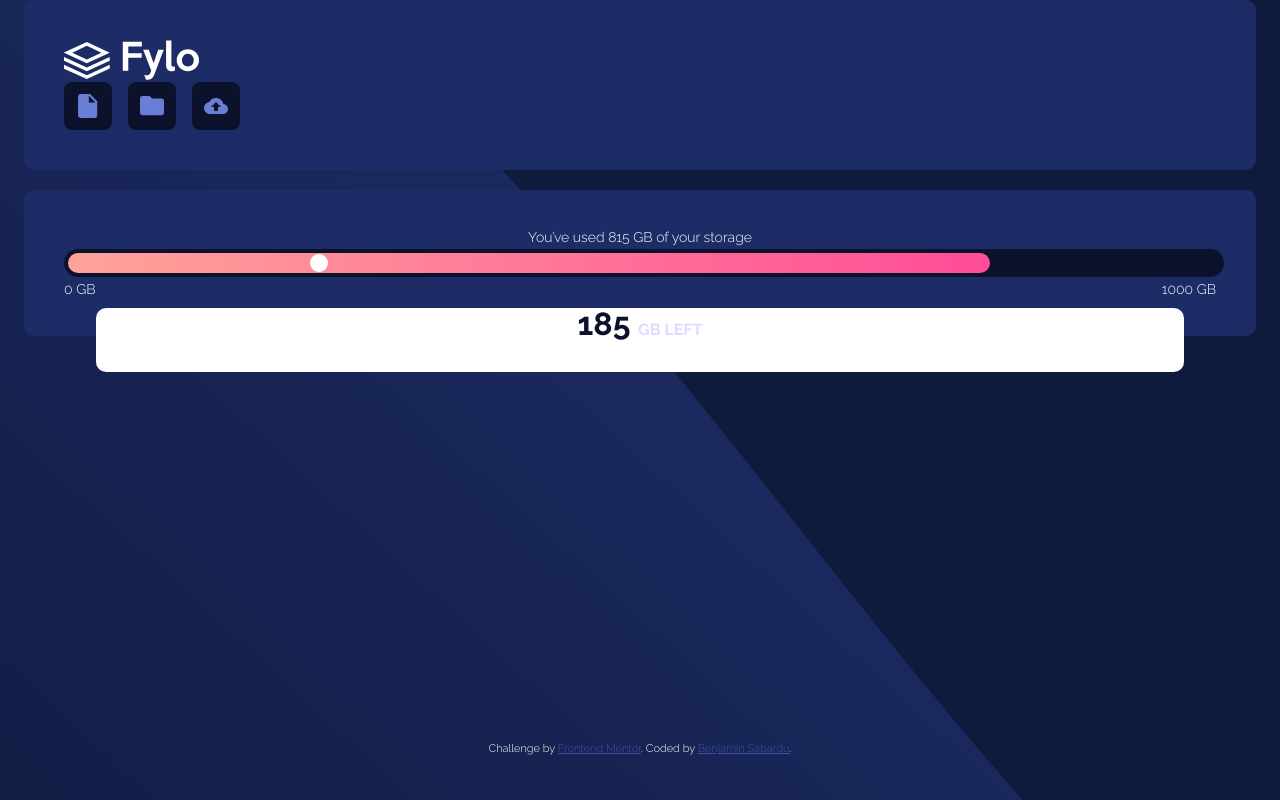
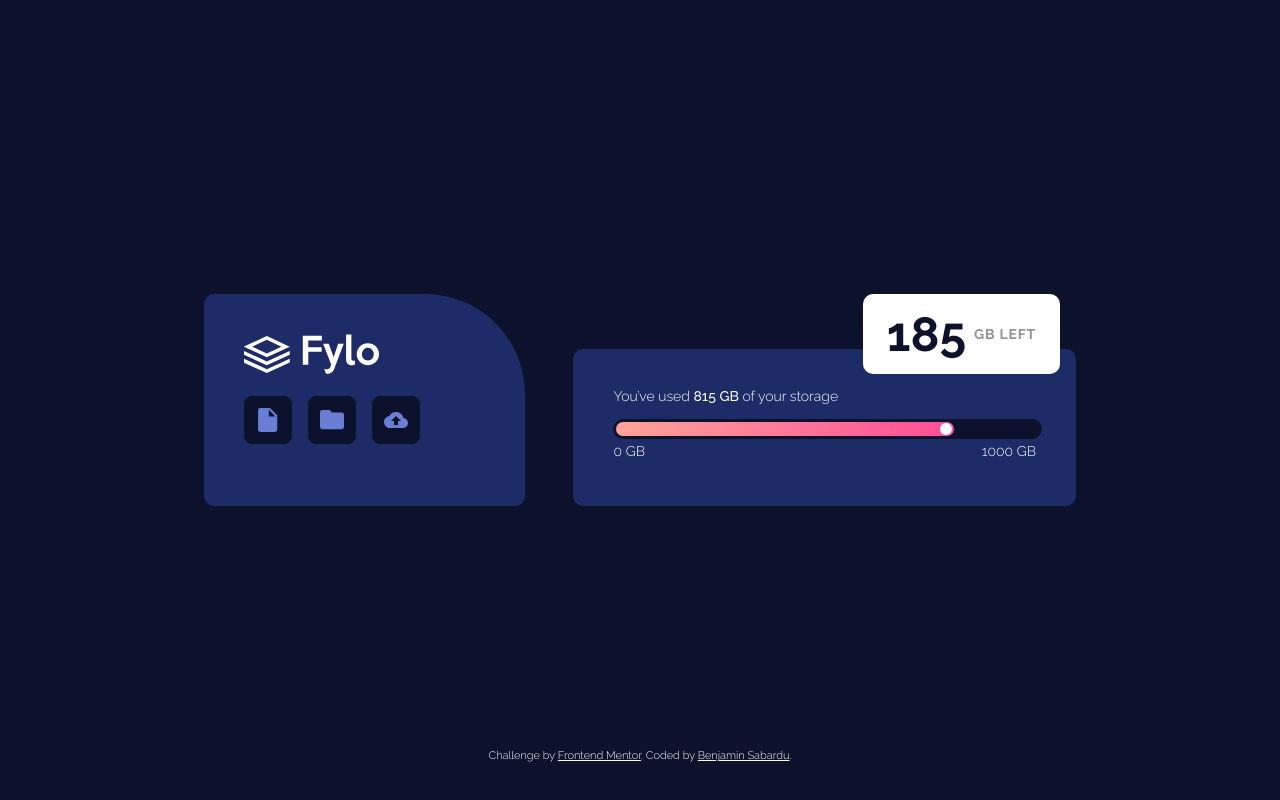
Before and after one commit to bsabardu/FM---Fylo-Data-Storage, a plain HTML site: page index.html in a window 1280 px wide. Drawn offline with Linux system fonts and the light colour scheme.

Commit message:
train updates

```diff
--- a/index.html
+++ b/index.html
@@ -9,7 +9,7 @@
     <link rel="icon" type="image/png" sizes="32x32" href="./images/favicon-32x32.png">
     <link rel="stylesheet" href="reset.css">
     <link rel="stylesheet" href="main.css">
-    <link href="https://fonts.googleapis.com/css2?family=Raleway:wght@300;700;800&display=swap" rel="stylesheet">
+    <link href="https://fonts.googleapis.com/css2?family=Raleway:wght@100;300;500;700;800&display=swap" rel="stylesheet">
 
     <title>Frontend Mentor | Fylo data storage component</title>
 
@@ -18,7 +18,7 @@
 <body>
     <div class="main">
         <div class="content-block menu-content">
-            <img src="/images/logo.svg" alt="logo" srcset="">
+            <img src="/images/logo.svg" alt="logo" class="logo">
             <section class="icons">
                 <ul class="icons-set">
                     <li class="iconli"><i class="i-document"></i></li>
@@ -28,7 +28,8 @@
             </section>
         </div>
 
-        <div class="content-block">
+        <div class="wrapper">
+        <div class="content-block gauge-block">
             <div class="gauge-container">
                 <p>You’ve used <strong>815 GB</strong> of your storage</p>
                 <div class="gauge">
@@ -40,12 +41,15 @@
                 <div class="scale-item">1000 GB</div>
             </div>
         </div>
-        <div class="content-block left"><div class="inner">185 <span>GB LEFT</div></span></div>
+        <div class="content-block left">
+            <div class="item-1">185 </div><div class="item-2">GB LEFT</div>
+        </div>
+    </div>
 
+    </div>
 
-
-        <footer class="attribution">
-            Challenge by <a href="https://www.frontendmentor.io?ref=challenge" target="_blank">Frontend Mentor</a>. Coded by <a href="#">Benjamin Sabardu</a>.
+        <footer>
+            Challenge by <a href="https://www.frontendmentor.io?ref=challenge" target="_blank">Frontend Mentor</a>. Coded by <a href="http://bensab.fr">Benjamin Sabardu</a>.
         </footer>
 
     </div>
--- a/main.css
+++ b/main.css
@@ -1,37 +1,34 @@
-/*
-@media (min-width: 601px) {
 body {
-    background: url('images/bg-desktop.svg') no-repeat bottom;
+    font-family: 'Raleway', sans-serif;
+    overflow: hidden;
+    position: absolute;
+    width: 100%;
+    height: 100%;
+    font-weight: 300;
+    color: white;
+    font-size: 14px;
     background-color: hsl(229, 57%, 11%);
+
 }
-.main {
-    background-size: 100%;
-    background-position: bottom;
-}
-}
-*/
+
 
 * body {
-    background: url('images/bg-mobile.svg') repeat-x;
+
+    /* background: url('images/bg-mobile.svg') repeat-x; */
     background-size: 100%;
     display: flex;
     flex-direction: column;
     align-content: center;
-    font-family: 'Raleway', sans-serif;
-    font-weight: 300;
-    color: white;
-    font-size: 14px;
+    justify-content: center;
+
 }
 
 .main {
     display: flex;
-    flex-direction: column;
+    align-items: stretch;
 }
 
-.main>* {
-    width: calc(100%-260px);
-    margin-bottom: 20px;
-}
+
 
 .container-grid-icon {
     display: flex;
@@ -49,6 +46,18 @@ body {
     padding: 40px;
     margin-left: 24px;
     margin-right: 24px;
+}
+
+.menu-content {
+    border-top-right-radius: 100px
+}
+
+.gauge-block {
+    padding-bottom:48px
+}
+
+.logo {
+    margin-bottom: 20px;
 }
 
 ul.icons-set {
@@ -120,48 +129,56 @@ i {
     display: block;
     content: '';
     background: white;
-    top: -19px;
-    left: 242px;
-    width: 18px;
-    height: 18px;
+    top: -13px;
+    left: calc(80% - 14px);
+    width: 12px;
+    height: 12px;
     border-radius: 100px;
 }
 
 .gauge {
     background-color: hsl(229, 57%, 11%);
     width: 100%;
-    height: 20px;
+    height: 14px;
     border-radius: 100px;
     margin: 5px 0;
-    padding: 4px;
+    padding: 3px;
 }
 
 .gauge-container p {
     text-align: center;
+    margin-bottom: 16px;
+}
+
+.gauge-container strong {
+    font-weight: 500;
+}
+
+.wrapper {
+    display: flex;
+    flex-direction: column;
+    flex-grow: 4;
 }
 
 .left {
+    align-self: center;
     background-color: white;
-    color: hsl(229, 57%, 11%);
-    font-size: 2rem;
+    padding:16px 24px;
+    display: flex;
     font-weight: 700;
-    height: 64px;
-    padding:0px;
-    margin-top: -48px;
-    margin-left: 96px;
-    margin-right: 96px;
-    text-align: center;
-    display: inline-block;
+    align-items: center;
 }
 
-.inner {
-    vertical-align: bottom;
-    height: auto;
+.item-1 {
+    color: hsl(229, 57%, 11%);
+    font-size: 3rem;
+
 }
 
-.inner>span {
-    color: hsl(243, 100%, 93%);
-    font-size: 0.5em;
+.item-2 {
+    color: rgb(146,146,153);
+    margin-left:8px;
+    letter-spacing: 0.05rem;
 }
 
 .scale {
@@ -170,19 +187,98 @@ i {
 }
 
 footer {
-    position: absolute;
+    position: fixed;
     width: 100%;
     bottom: 0;
     padding-bottom: 2vw;
+    font-size: 11px;
+    text-align: center;
+    height: 24px;
+    bottom: 0;
+    margin:0px
 }
 
-.attribution {
-    font-size: 11px;
-    text-align: center;
-    position: fixed;
-    bottom: 0;
+footer a {
+    color: #FFF;
 }
 
-.attribution a {
-    color: hsl(228, 45%, 44%);
+
+/* CSS for desktop */
+@media (min-width: 601px) {
+    body {
+        /* background: url('images/bg-desktop.svg') no-repeat bottom; */
+        display: flex;
+        align-items: center;
+    }
+
+    .main {
+        background-size: 100%;
+        background-position: bottom;
+        flex-direction: row;
+        width: 920px;
+    }
+
+    .content-block {
+        align-items: center;
+
+    }
+
+    .menu-content{
+        flex-grow: 1;
+    }
+
+    .gauge-block {
+        margin-top: -25px;
+    }
+
+    .gauge-container p {
+        text-align: left;
+    }
+
+    .wrapper {
+        flex-grow: 2;
+        width: 1000px;
+    }
+
+    .left {
+    order:-1;
+    z-index:1;
+    align-self: flex-end;
+    margin-right: 40px;
+    }
+
+    .left:after{
+        display: block;
+        content: '';
+    }
 }
+
+
+/* CSS for mobile */
+@media (max-width: 600px){
+
+* body {
+
+    background: url('images/bg-mobile.svg') repeat-x;
+    background-size: 100%;
+    display: flex;
+    flex-direction: column;
+    align-content: center;
+    justify-content: center;
+
+}
+
+.main {
+    flex-direction: column;
+}
+
+.main>* {
+    width: calc(100%-260px);
+    margin-bottom: 16px;
+}
+
+.left{
+    margin-top: -48px;
+}
+
+}
```
